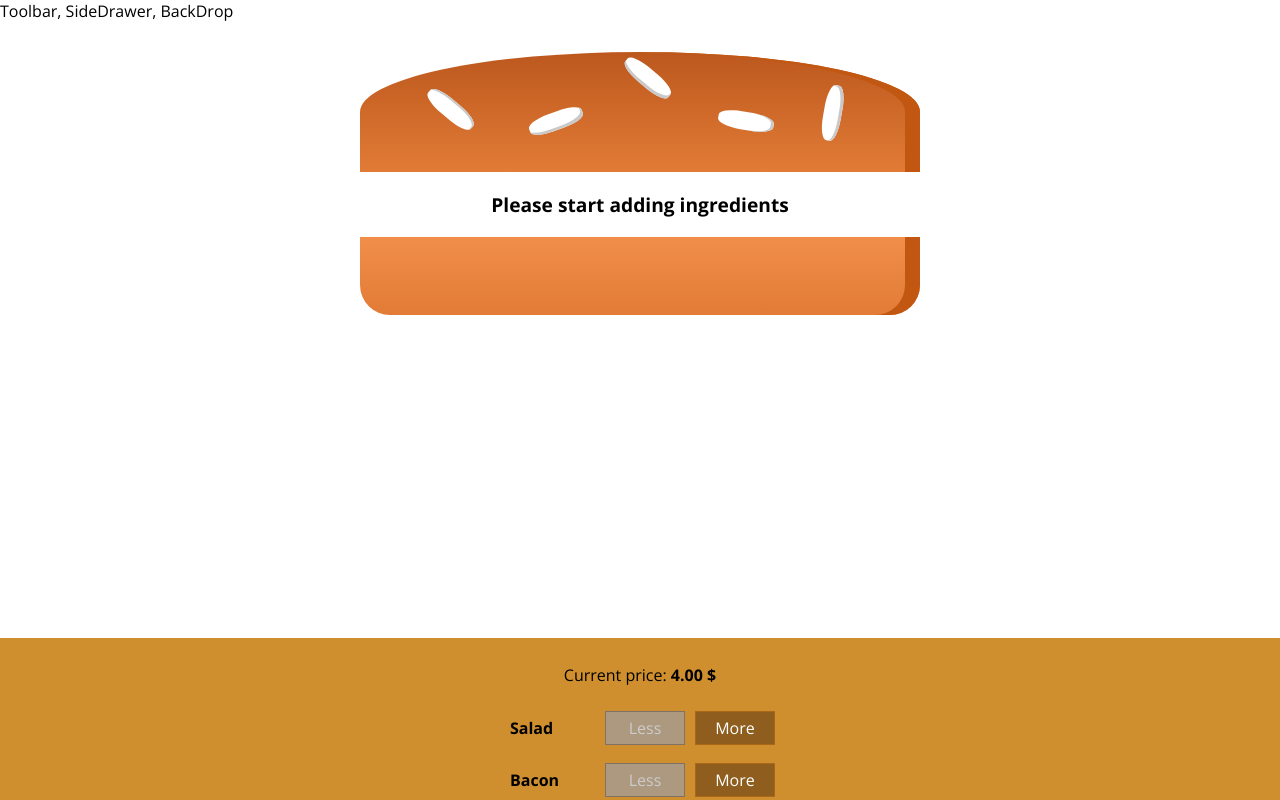
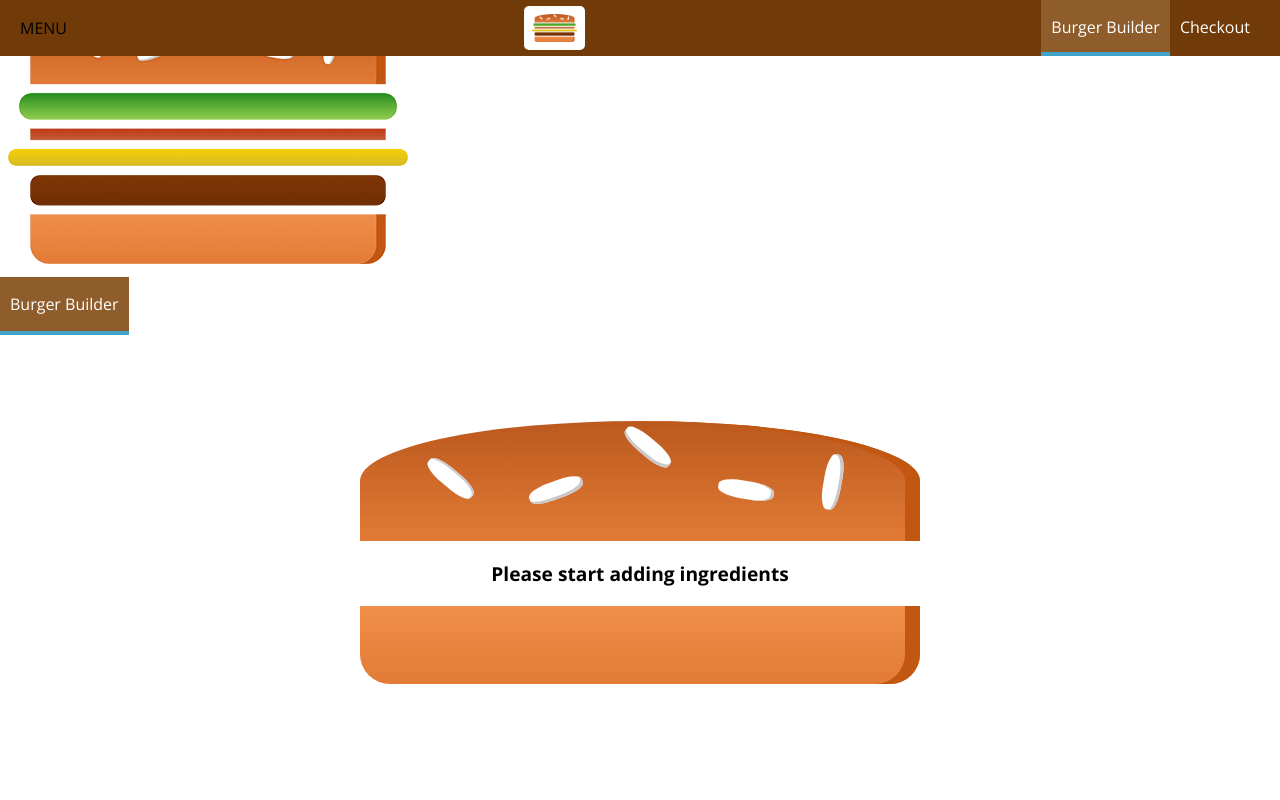
Before and after one commit to FedorowPavel/burger-builder, a React app: page / in a window 1280 px wide. Shown: the top 800 px of the page. Built offline with nearby package versions, Linux system fonts and the light colour scheme.

Commit message:
navigation added

```diff
--- a/src/components/Layout/Layout.css
+++ b/src/components/Layout/Layout.css
@@ -1,3 +1,3 @@
 .Content {
-  margin-top: 16px;
+  margin-top: 72px;
 }
--- a/src/components/Layout/Layout.js
+++ b/src/components/Layout/Layout.js
@@ -1,11 +1,13 @@
 import React from 'react';
 import Aux from '../../hoc/Auxillary';
-import classes from './Layout.css'
+import classes from './Layout.css';
+import Toolbar from '../Navigation/Toolbar/Toolbar';
+import SideDrawer from '../Navigation/SideDrawer/SideDrawer'
 
 const layout = (props) => (
     <Aux>
-        <div>Toolbar, SideDrawer, BackDrop</div>
-
+        <Toolbar />
+        <SideDrawer/>
         <main className={classes.Content}>
             {props.children}
         </main>
--- /dev/null
+++ b/src/components/Logo/Logo.css
@@ -0,0 +1,11 @@
+.Logo {
+  background-color: white;
+  padding: 8px;
+  height: 100%;
+  box-sizing: border-box;
+  border-radius: 5px;
+}
+
+.Logo img {
+  height: 100%;
+}
--- /dev/null
+++ b/src/components/Logo/Logo.js
@@ -0,0 +1,11 @@
+import React from 'react';
+import classes from './Logo.css';
+import burgerLogo from '../../assets/images/burger-logo.png';
+
+const logo = (props) => (
+    <div className={classes.Logo} style={{height: props.height}}>
+        <img src={ burgerLogo } alt='MyBruger'/>
+    </div>
+)
+
+export default logo;
--- /dev/null
+++ b/src/components/Navigation/NavigationItems/NavigationItem/NavigationItem.css
@@ -0,0 +1,26 @@
+.NavigationItem {
+  margin: 0;
+  box-sizing: border-box;
+  display: flex;
+  height: 100%;
+  width: auto;
+  align-items: center;
+}
+
+.NavigationItem a {
+  color: white;
+  text-decoration: none;
+  height: 100%;
+  padding: 16px 10px;
+  border-bottom: 4px solid transparent;
+  box-sizing: border-box;
+  display: block;
+}
+
+.NavigationItem a:hover,
+.NavigationItem a:active,
+.NavigationItem a.active {
+  background-color: #8f5c2c;
+  border-bottom: 4px solid #40a4ca;
+  color: white;
+}
--- /dev/null
+++ b/src/components/Navigation/NavigationItems/NavigationItem/NavigationItem.js
@@ -0,0 +1,13 @@
+import React from 'react';
+import classes from './NavigationItem.css'
+
+
+const navigationItem = (props) => (
+    <li className={classes.NavigationItem}>
+        <a
+            href={props.link}
+            className={ props.active ? classes.active : null }>{props.children}</a>
+    </li>
+)
+
+export default navigationItem
--- /dev/null
+++ b/src/components/Navigation/NavigationItems/NavigationItems.css
@@ -0,0 +1,8 @@
+.NavigationItems {
+  margin: 0;
+  padding: 0;
+  list-style: none;
+  display: flex;
+  align-items: center;
+  height: 100%;
+}
--- /dev/null
+++ b/src/components/Navigation/NavigationItems/NavigationItems.js
@@ -0,0 +1,13 @@
+import React from 'react';
+import classes from './NavigationItems.css';
+import NavigationItem from './NavigationItem/NavigationItem'
+
+const navigationItems = () => (
+    <ul className={classes.NavigationItems}>
+        <NavigationItem link="/" active>Burger Builder</NavigationItem>
+        <NavigationItem link="/">Checkout</NavigationItem>
+    </ul>
+
+)
+
+export default navigationItems
--- /dev/null
+++ b/src/components/Navigation/SideDrawer/SideDrawer.css
@@ -0,0 +1,27 @@
+.SideDrawer {
+  position: fixed;
+  width: 280px;
+  max-width: 70%;
+  height: 100%;
+  left: 0;
+  top: 0;
+  z-index: 200;
+  background-color: white;
+  padding: 32px 16px;
+  box-sizing: border-box;
+  transition: transform 0.3s ease-in-out;
+}
+
+@media (min-width: 500px) {
+  .SideDrawer {
+    display: none;
+  }
+}
+
+.Open {
+  transform: translateX(0);
+}
+
+.Close {
+  transform: translateX(-100%);
+}
--- /dev/null
+++ b/src/components/Navigation/SideDrawer/SideDrawer.js
@@ -0,0 +1,21 @@
+import React from 'react';
+import Logo from '../../Logo/Logo';
+import NavigationItems from '../NavigationItems/NavigationItems';
+import classes from './SideDrawer.css'
+
+const sideDrawer = (props) => {
+
+
+
+    return (
+        <div className={classes.sideDrawer}>
+            <Logo height='11%'/>
+            <nav>
+                <NavigationItems/>
+            </nav>
+
+        </div>
+    )
+}
+
+export default sideDrawer;
--- /dev/null
+++ b/src/components/Navigation/Toolbar/Toolbar.css
@@ -0,0 +1,18 @@
+.Toolbar {
+  height: 56px;
+  width: 100%;
+  position: fixed;
+  top: 0;
+  left: 0;
+  background-color: #703b09;
+  display: flex;
+  justify-content: space-between;
+  align-items: center;
+  padding: 0 20px;
+  box-sizing: border-box;
+  z-index: 90;
+}
+
+.Toolbar nav {
+  height: 100%;
+}
--- /dev/null
+++ b/src/components/Navigation/Toolbar/Toolbar.js
@@ -0,0 +1,17 @@
+import React from 'react';
+import classes from './Toolbar.css';
+import Logo from '../../Logo/Logo';
+import NavigationItems from '../NavigationItems/NavigationItems'
+
+
+const toolbar = (props) => (
+    <header className={classes.Toolbar}>
+        <div>MENU</div>
+        <Logo height='80%'/>
+        <nav>
+           <NavigationItems/>
+        </nav>
+    </header>
+);
+
+export default toolbar;
```
Also changed, not shown: src/assets/images/burger-logo.png (added).
